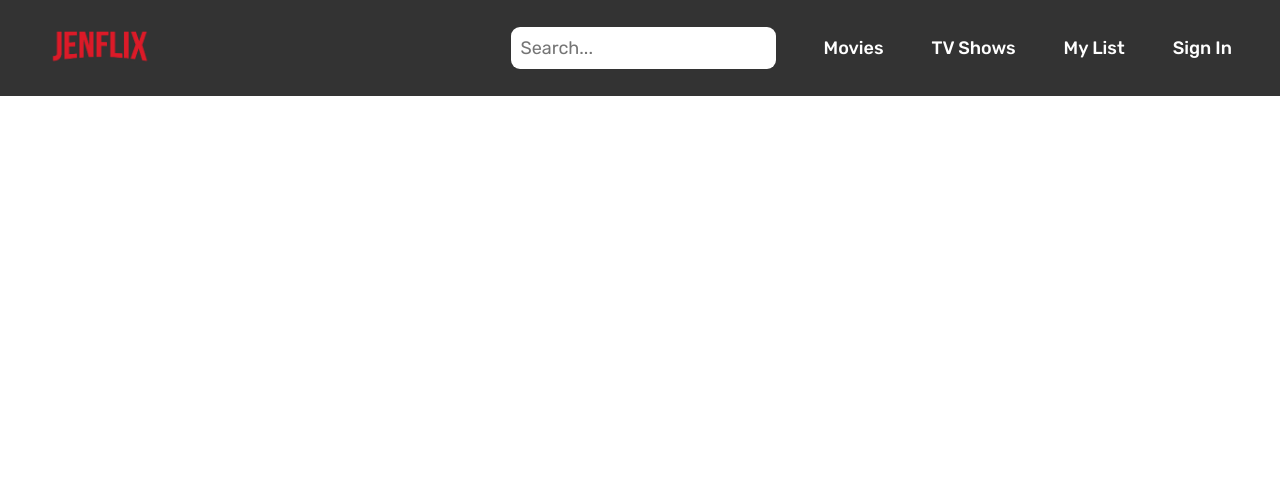
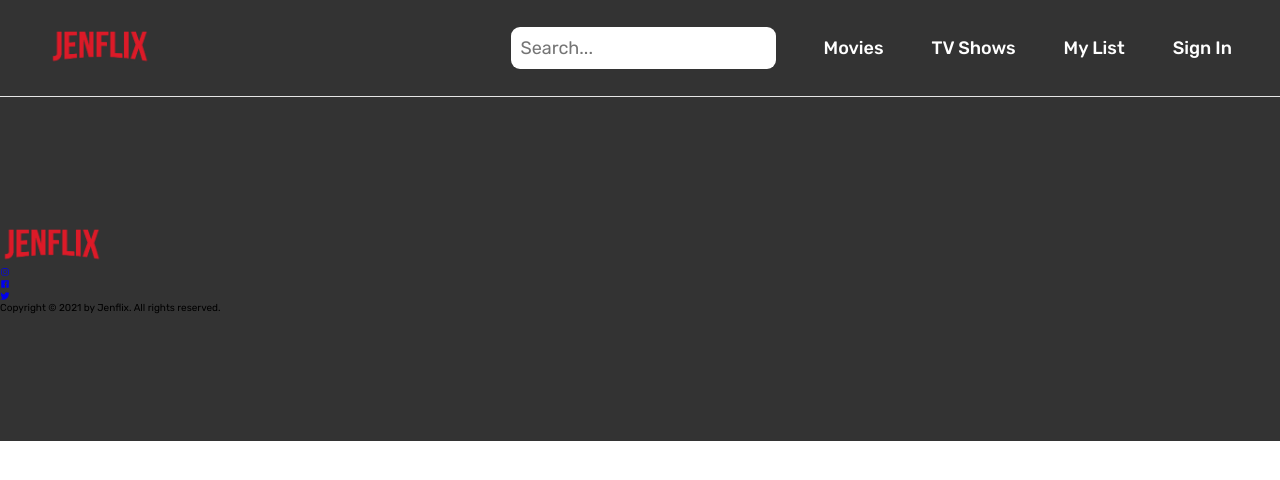
Before and after one commit to rosajen27/jenflix, a plain HTML site: page index.html in a window 1280 px wide. Drawn offline with nearby package versions, Linux system fonts and the light colour scheme.

Commit message:
create sections, footer, ion-icons

```diff
--- a/assets/css/style.css
+++ b/assets/css/style.css
@@ -57,3 +57,10 @@ body {
 .main-nav-link:active {
     color: #e6e6e6;
 }
+
+/* FOOTER */
+.footer {
+    padding: 12.8rem 0;
+    border-top: 1px solid #e6e6e6;
+    background-color: #333;
+}
--- a/index.html
+++ b/index.html
@@ -9,6 +9,8 @@
     <link rel="preconnect" href="https://fonts.gstatic.com" crossorigin>
     <link href="https://fonts.googleapis.com/css2?family=Rubik:wght@400;500;700&display=swap" rel="stylesheet">
     <link rel="stylesheet" href="./assets/css/style.css">
+    <script type="module" src="https://unpkg.com/ionicons@4.5.10-0/dist/ionicons/ionicons.esm.js"></script>
+    <script nomodule="" src="https://unpkg.com/ionicons@4.5.10-0/dist/ionicons/ionicons.js"></script>
     <title>JENFLIX</title>
 </head>
 
@@ -26,9 +28,35 @@
             </ul>
         </nav>
     </header>
-    <!-- Main Section / Hero -->
-    <!-- Movie Categories : Multiple Sections -->
+    <!-- Main Section -->
+    <main>
+        <!-- Hero: Featured Movie -->
+        <section class="section-hero"></section>
+        <!-- Movie Categories -->
+        <section class="section-categories"></section>
+
+    </main>
     <!-- Footer -->
+    <footer class="footer">
+        <div class="container grid grid--footer">
+            <div class="logo-col">
+                <a href="#"><img class="logo" alt="Jenflix Logo" src="./assets/img/logo.png"></a>
+                <!-- Social Media Links -->
+                <ul class="social-links">
+                    <li><a href="#" class="footer-link">
+                        <ion-icon name="logo-instagram"></ion-icon>
+                    </a></li>
+                    <li><a href="#" class="footer-link">
+                        <ion-icon name="logo-facebook"></ion-icon>
+                    </a></li>
+                    <li><a href="#" class="footer-link">
+                        <ion-icon name="logo-twitter"></ion-icon>
+                    </a></li>
+                </ul>
+                <p class="copyright">Copyright &copy; <span class="year">2021</span> by Jenflix. All rights reserved.</p>
+            </div>
+        </div>
+    </footer>
     <script src="./assets/js/index.js"></script>
 </body>
 
```
